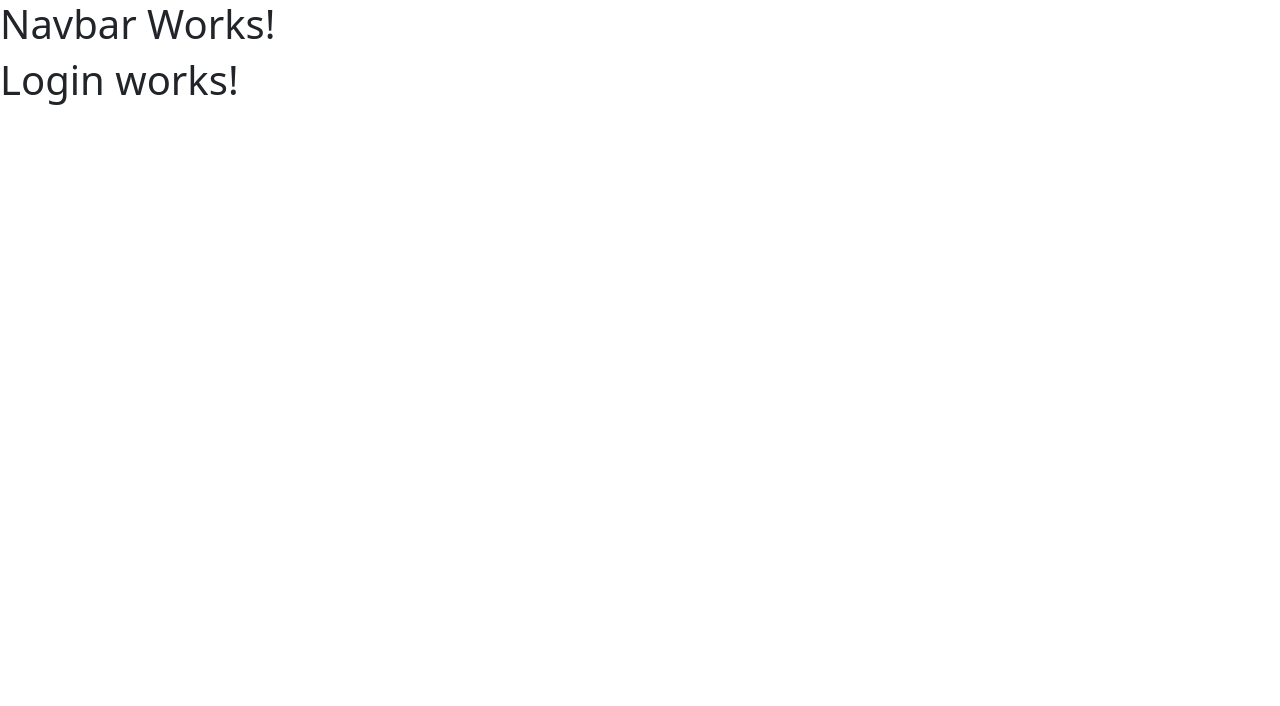
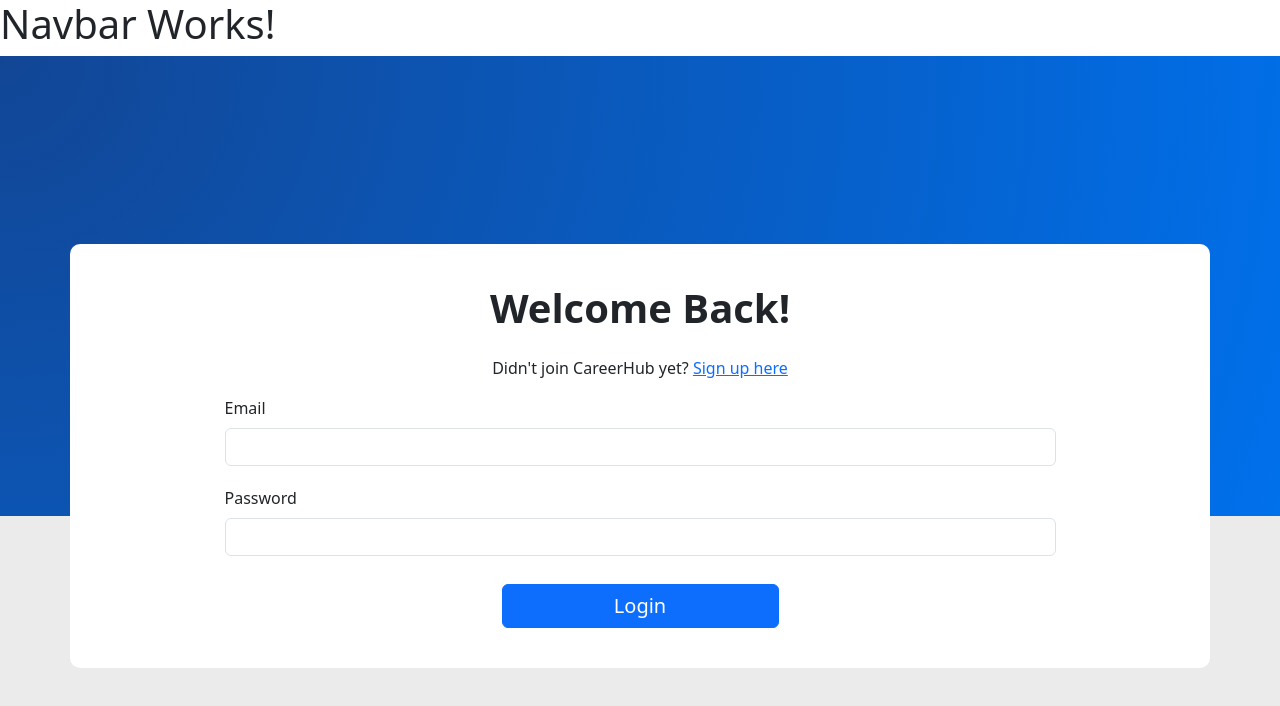
Before and after one commit to yousef8/CareerHub-FrontEnd, a Vue app: page /login in a window 1280 px wide. Shown: the top 706 px of the page. Built offline with nearby package versions, Linux system fonts and the light colour scheme.

Commit message:
Add login page

```diff
--- a/src/views/LoginView.vue
+++ b/src/views/LoginView.vue
@@ -1,20 +1,56 @@
 <template>
-    <h1>Login works!</h1>
+    <div class="login-container d-flex align-items-center">
+        <div class="login-form container p-3 text-dark bg-white">
+            <h1 class="my-4 text-center fw-semibold">Welcome Back!</h1>
+            <p class="text-center">Didn't join CareerHub yet? <router-link to="/register">Sign up here</router-link></p>
+            <form @submit.prevent="handleSubmit" class="d-flex flex-column align-items-center">
+                <div class="mb-3 w-75">
+                    <label for="email" class="form-label">Email</label>
+                    <input v-model="email" type="email" id="email" class="form-control" required>
+                </div>
+                <div class="my-1 w-75">
+                    <label for="password" class="form-label">Password</label>
+                    <input v-model="password" type="password" id="password" class="form-control" pattern=".{8,}" title="Password must be at least 8 characters long" required>
+                </div>
+                <button type="submit" class="btn btn-primary my-4 w-25 fs-5">Login</button>
+            </form>
+        </div>
+    </div>
+
 </template>
 
 <script>
 export default {
     data() {
         return {
-
-        };
+            email: '',
+            password: '',
+        }
     },
     methods: {
-
+        handleSubmit() {
+            alert(`Email: ${this.email}, Password: ${this.password}`);
+            this.email = '';
+            this.password = '';
+        }
     }
-};
+}
 </script>
 
 <style scoped>
+.login-container {
+    height: 100vh;
+    background-color: #ebebeb !important;
+    background: radial-gradient(circle at 0px 0px, rgb(18, 70, 149), rgb(0, 112, 235)) 0px 0px / 100% 460px no-repeat;
+}
 
+.login-form {
+    border-radius: 10px !important;
+}
+
+@media (max-width: 576px) {
+    .btn {
+        width: 80% !important;
+    }
+}
 </style>
```
